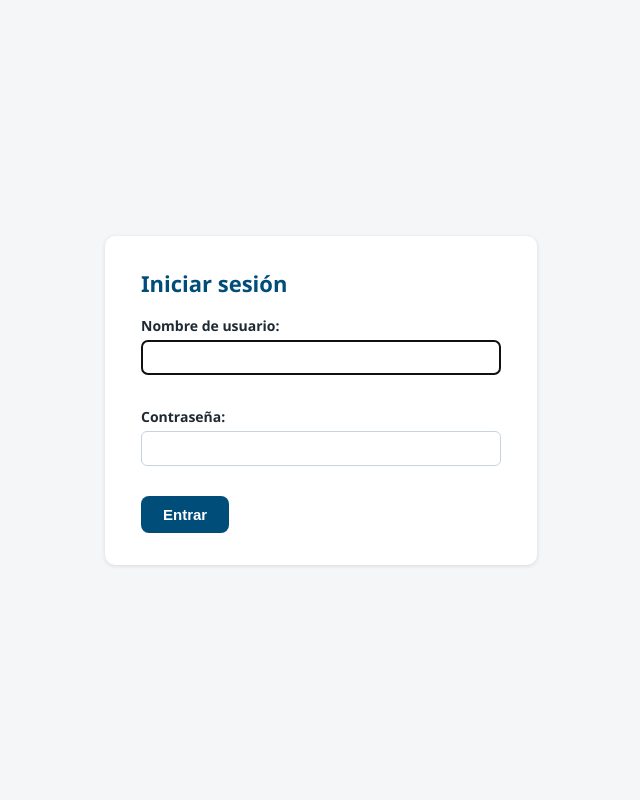
After one commit to NicolasPumaLuicho/soporte-tickets-django, a Django app: page /cuentas/login/ in a window 1280 px wide. The commit adds this page. Shown: the whole page, without its empty margins (319-959 px from the left). Run offline with Django 5.2, Linux system fonts and the light colour scheme; data that the repository does not hold is empty.

Commit message:
S10: prioridad con árbol de expresión y login con roles

```diff
--- a/soporte/settings.py
+++ b/soporte/settings.py
@@ -117,3 +117,8 @@ USE_TZ = True
 # https://docs.djangoproject.com/en/6.0/howto/static-files/
 
 STATIC_URL = 'static/'
+
+# Inicio y cierre de sesión
+LOGIN_URL = "login"
+LOGIN_REDIRECT_URL = "tickets:lista"
+LOGOUT_REDIRECT_URL = "login"
--- a/soporte/urls.py
+++ b/soporte/urls.py
@@ -3,5 +3,6 @@ from django.urls import include, path
 
 urlpatterns = [
     path("admin/", admin.site.urls),
+    path("cuentas/", include("django.contrib.auth.urls")),
     path("", include("tickets.urls")),
 ]
--- a/tickets/admin.py
+++ b/tickets/admin.py
@@ -10,8 +10,8 @@ class ComentarioInline(admin.TabularInline):
 
 @admin.register(Ticket)
 class TicketAdmin(admin.ModelAdmin):
-    list_display = ("titulo", "estado", "fecha")
-    list_filter = ("estado",)
+    list_display = ("titulo", "estado", "impacto", "categoria", "creado_por", "fecha")
+    list_filter = ("estado", "impacto", "categoria")
     inlines = [ComentarioInline]
 
 
@@ -23,5 +23,5 @@ class ComentarioAdmin(admin.ModelAdmin):
 
 @admin.register(Categoria)
 class CategoriaAdmin(admin.ModelAdmin):
-    list_display = ("nombre", "padre")
+    list_display = ("nombre", "peso", "padre")
     search_fields = ("nombre",)
--- /dev/null
+++ b/tickets/templates/registration/login.html
@@ -0,0 +1,62 @@
+{% load static %}
+<!DOCTYPE html>
+<html lang="es">
+<head>
+    <meta charset="UTF-8">
+    <title>Iniciar sesión — Soporte</title>
+    <style>
+        body {
+            font-family: "Segoe UI", Arial, sans-serif;
+            background: #f4f6f8;
+            color: #1f2933;
+            display: flex;
+            justify-content: center;
+            align-items: center;
+            min-height: 100vh;
+            margin: 0;
+        }
+        .caja {
+            background: #fff;
+            border-radius: 10px;
+            box-shadow: 0 1px 4px rgba(0,0,0,.12);
+            padding: 32px 36px;
+            width: 360px;
+        }
+        h1 { color: #004d7a; font-size: 22px; margin-top: 0; }
+        input {
+            width: 100%;
+            padding: 9px 10px;
+            margin: 4px 0 14px;
+            border: 1px solid #c7d2db;
+            border-radius: 6px;
+            box-sizing: border-box;
+        }
+        label { font-size: 14px; font-weight: 600; }
+        button {
+            background: #004d7a;
+            color: #fff;
+            border: none;
+            border-radius: 8px;
+            padding: 10px 22px;
+            font-size: 15px;
+            font-weight: 600;
+            cursor: pointer;
+        }
+        button:hover { background: #00629b; }
+        .error { color: #b00020; font-size: 13px; }
+    </style>
+</head>
+<body>
+<div class="caja">
+    <h1>Iniciar sesión</h1>
+    {% if form.errors %}
+        <p class="error">Usuario o contraseña incorrectos.</p>
+    {% endif %}
+    <form method="post">
+        {% csrf_token %}
+        {{ form.as_p }}
+        <button type="submit">Entrar</button>
+    </form>
+</div>
+</body>
+</html>
--- a/tickets/templates/tickets/base.html
+++ b/tickets/templates/tickets/base.html
@@ -84,7 +84,7 @@
 <body>
     <header>
         <h1>Sistema de Gestión de Tickets de Soporte</h1>
-        <p>Historial de comentarios y menú de categorías — Semana 9</p>
+        <p>Prioridad con árbol de expresión y sesiones — Semana 10</p>
     </header>
     {% include "tickets/_menu_categorias.html" %}
     <main>
```
Also changed, not shown: tickets/estructuras/arbol_expresion.py (added, +40 -0 lines), tickets/management/commands/cargar_datos_s10.py (added, +64 -0 lines), tickets/models.py (+30 -0 lines), tickets/templates/tickets/lista.html (added, +21 -0 lines), tickets/views.py (+20 -2 lines), README.md, evidencias/01_login.png (added), evidencias/03_lista_cliente.png (added), evidencias/04_lista_agente.png (added), evidencias/05_shell_prioridades.png (added), evidencias/06_migracion.png (added), tickets/migrations/0003_categoria_peso_ticket_categoria_ticket_creado_and_more.py (added).
